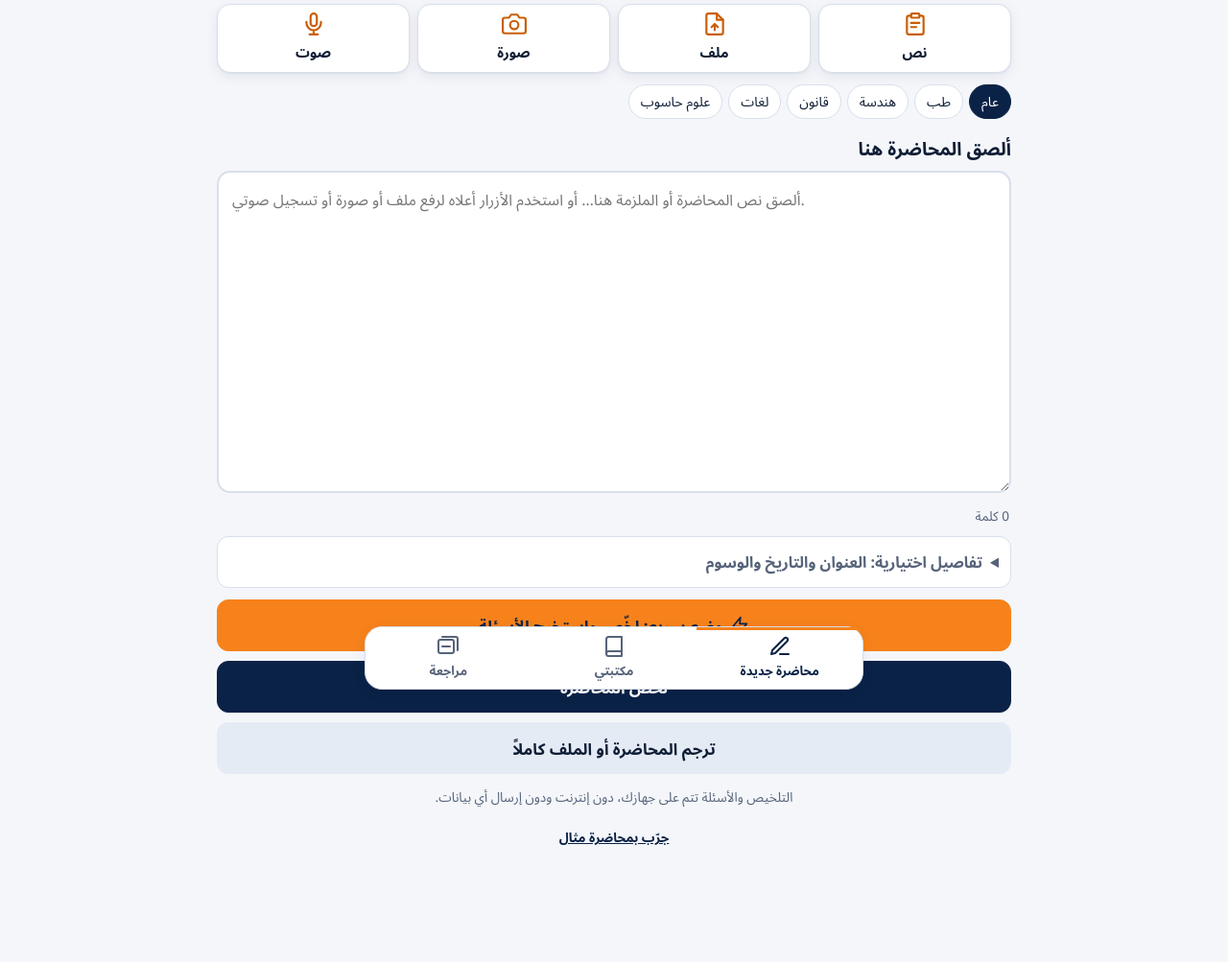
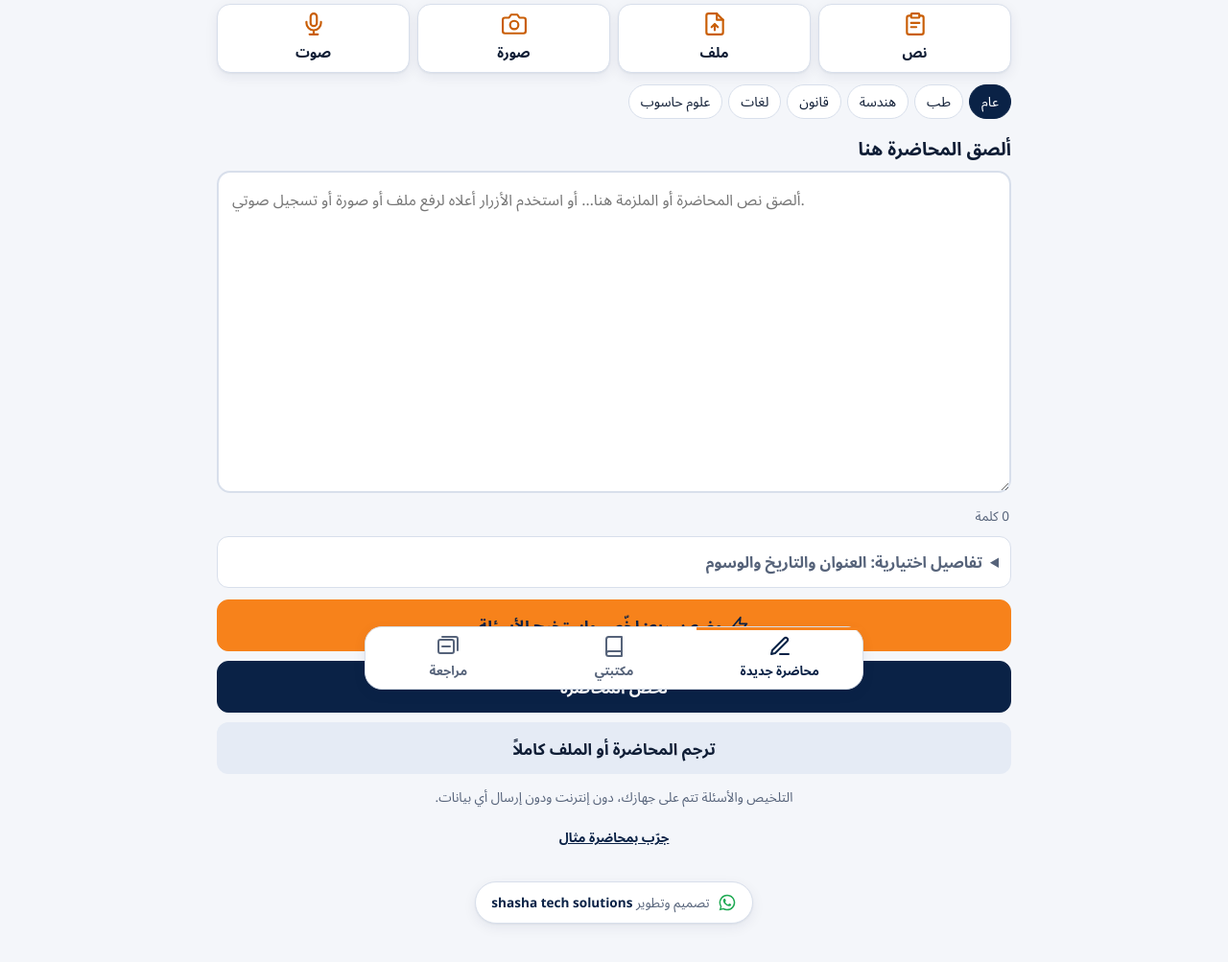
Before and after one commit to mohamedshasha/khulasa, a plain HTML site: page index.html in a window 1280 px wide. Shown: the part 69-1072 px from the top of the page at 96% size. Drawn offline with Linux system fonts and the light colour scheme.

Commit message:
Add files via upload

```diff
--- a/index.html
+++ b/index.html
@@ -240,6 +240,12 @@ table.simple th{color:var(--muted);font-weight:700;font-size:.82rem}
 .check input{width:20px;height:20px}
 .yes{color:var(--success);font-weight:700}.no{color:var(--danger);font-weight:700}.maybe{color:var(--accent-strong);font-weight:700}
 #printArea{display:none}
+/* توقيع الشركة أسفل التطبيق */
+.credit{text-align:center;margin:28px 0 6px}
+.credit a{display:inline-flex;align-items:center;gap:8px;min-height:44px;padding:8px 16px;border-radius:999px;border:1px solid var(--border);background:var(--surface);color:var(--muted);font-size:.85rem;text-decoration:none;box-shadow:var(--shadow)}
+.credit a:hover{border-color:var(--accent)}
+.credit b{color:var(--primary);font-weight:800}
+.credit svg{width:20px;height:20px;color:#1faa53;flex:none}
 
 @media print{
   body{background:#fff;color:#000}
@@ -362,6 +368,13 @@ table.simple th{color:var(--muted);font-weight:700;font-size:.82rem}
 
   <section id="view-lecture" class="view hidden" aria-label="المحاضرة"></section>
   <section id="view-flash" class="view hidden" aria-label="جلسة البطاقات"></section>
+
+  <footer class="credit">
+    <a href="https://wa.me/249912243850?text=%D9%85%D8%B1%D8%AD%D8%A8%D8%A7%D9%8B%D8%8C%20%D8%AA%D9%88%D8%A7%D8%B5%D9%84%D8%AA%20%D9%85%D8%B9%D9%83%D9%85%20%D9%85%D9%86%20%D8%AA%D8%B7%D8%A8%D9%8A%D9%82%20%C2%AB%D8%AE%D9%84%D8%A7%D8%B5%D8%A9%C2%BB" target="_blank" rel="noopener" aria-label="تواصل مع shasha tech solutions عبر واتساب">
+      <svg viewBox="0 0 24 24" aria-hidden="true"><path fill="currentColor" d="M12 2a10 10 0 0 0-8.6 15.1L2 22l5-1.3A10 10 0 1 0 12 2zm0 18.2c-1.5 0-3-.4-4.3-1.2l-.3-.2-3 .8.8-2.9-.2-.3A8.2 8.2 0 1 1 12 20.2zm4.5-6.1c-.2-.1-1.5-.7-1.7-.8-.2-.1-.4-.1-.6.1l-.8 1c-.1.2-.3.2-.5.1-.7-.3-1.4-.7-2-1.3-.6-.5-1-1.2-1.3-1.8-.1-.2 0-.4.1-.5l.4-.4.3-.5v-.5l-.8-1.9c-.2-.5-.4-.4-.6-.4h-.5c-.2 0-.5.1-.7.3-.8.8-1 1.9-.8 2.9.3 1.2 1 2.4 1.9 3.3 1.4 1.4 3 2.3 4.8 2.7.8.2 1.7.1 2.4-.3.5-.3.8-.8.9-1.4.1-.3 0-.5-.2-.6z"/></svg>
+      <span>تصميم وتطوير <b dir="ltr">shasha tech solutions</b></span>
+    </a>
+  </footer>
 </main>
 
 <nav class="bottom-nav" aria-label="التنقل الرئيسي">
```
